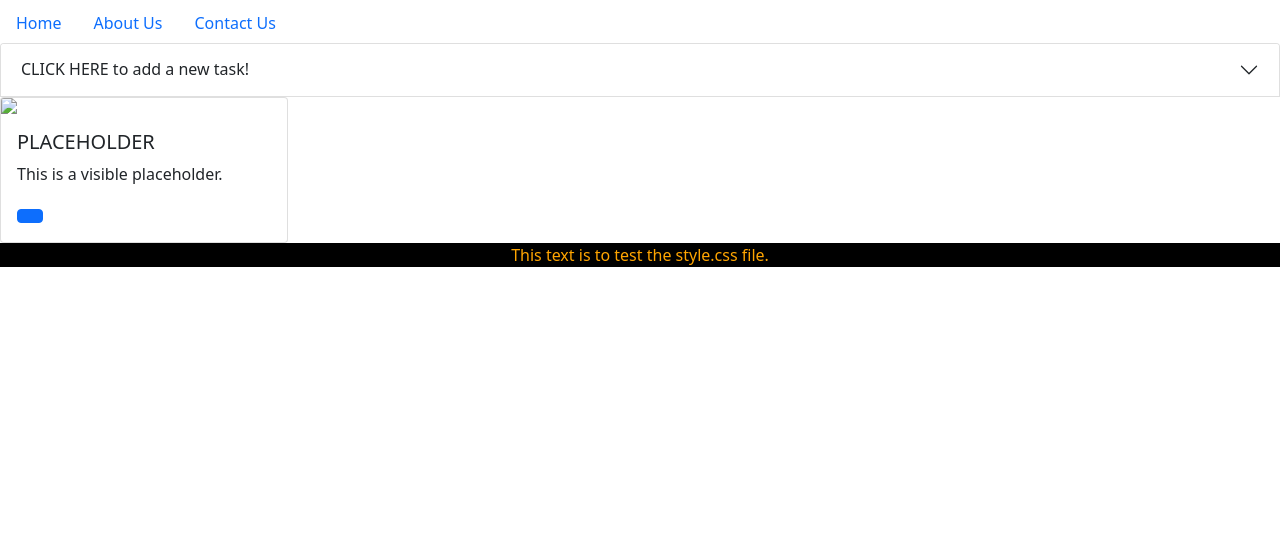
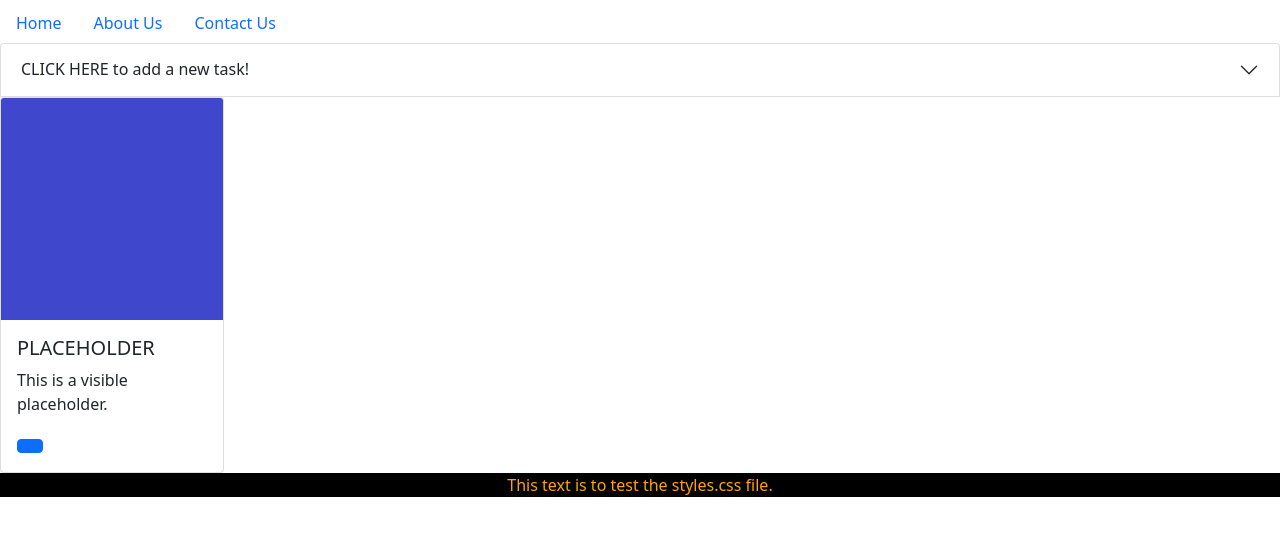
Before and after one commit to TrueNathanD/task_planner_final_project, a plain HTML site: page index.html in a window 1280 px wide. Shown: the part 53-588 px from the top of the page. Drawn offline with nearby package versions, Linux system fonts and the light colour scheme.

Commit message:
renamed file style.css to styles.css, updated naming in index, about, and contact

```diff
--- a/index.html
+++ b/index.html
@@ -8,7 +8,7 @@
 <!-- Bootstrap CSS File -->
     <link href="https://cdn.jsdelivr.net/npm/bootstrap@5.1.3/dist/css/bootstrap.min.css" rel="stylesheet" integrity="sha384-1BmE4kWBq78iYhFldvKuhfTAU6auU8tT94WrHftjDbrCEXSU1oBoqyl2QvZ6jIW3" crossorigin="anonymous">
 <!-- Local CSS File -->
-    <link rel="stylesheet" href="style.css">
+    <link rel="stylesheet" href="styles.css">
 </head>
 <body>
     <h1>Task Planner Web App</h1>
@@ -40,8 +40,8 @@
           </div>
         </div>
 <!-- Input Second Column Here For The Newly Created Task Cards -->
-<div class="card" style="width: 18rem;">
-    <img src=".........." class="card-img-top">
+<div class="card" style="width: 14rem;">
+    <img src="pictures/image_8px_solid_square_blue.bmp" class="card-img-top">
     <div class="card-body">
       <h5 class="card-title"><!-- Name Is Inherited From Form Input -->PLACEHOLDER</h5>
       <p class="card-text"><!-- Card Text And Data Is Inherited From Form Input -->This is a visible placeholder.</p>
@@ -50,7 +50,7 @@
   </div>
         </div>
       </div>
-    <p class="test-css-file-01">This text is to test the style.css file.</p>
+    <p class="test-css-file-01">This text is to test the styles.css file.</p>
 <!-- Bootstrap Bundle with Popper -->
     <script src="https://cdn.jsdelivr.net/npm/bootstrap@5.1.3/dist/js/bootstrap.bundle.min.js" integrity="sha384-ka7Sk0Gln4gmtz2MlQnikT1wXgYsOg+OMhuP+IlRH9sENBO0LRn5q+8nbTov4+1p" crossorigin="anonymous"></script>
 </body>
```
Also changed, not shown: about.html (+2 -2 lines), contact.html (+2 -2 lines), styles.css (renamed from style.css).
